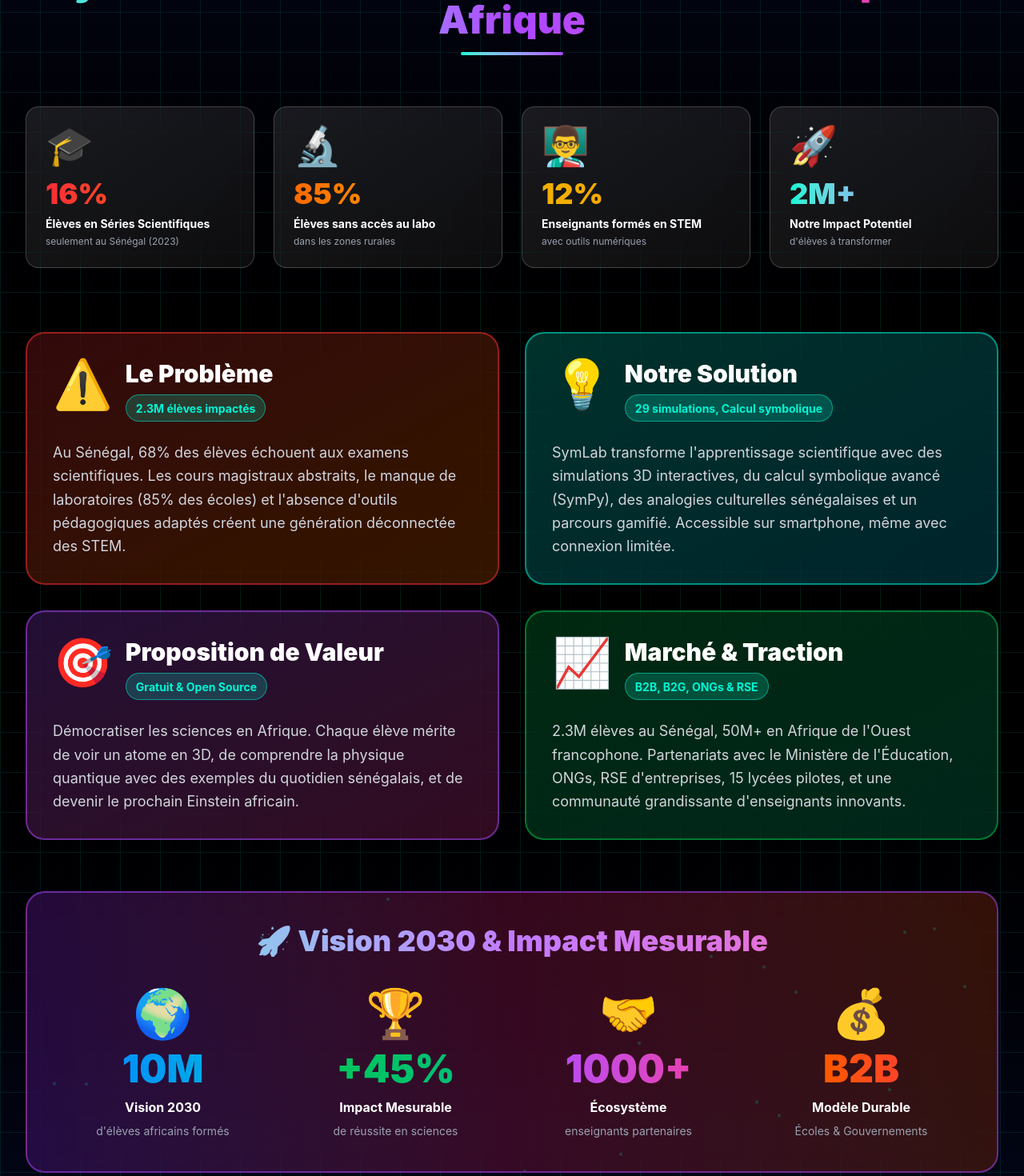
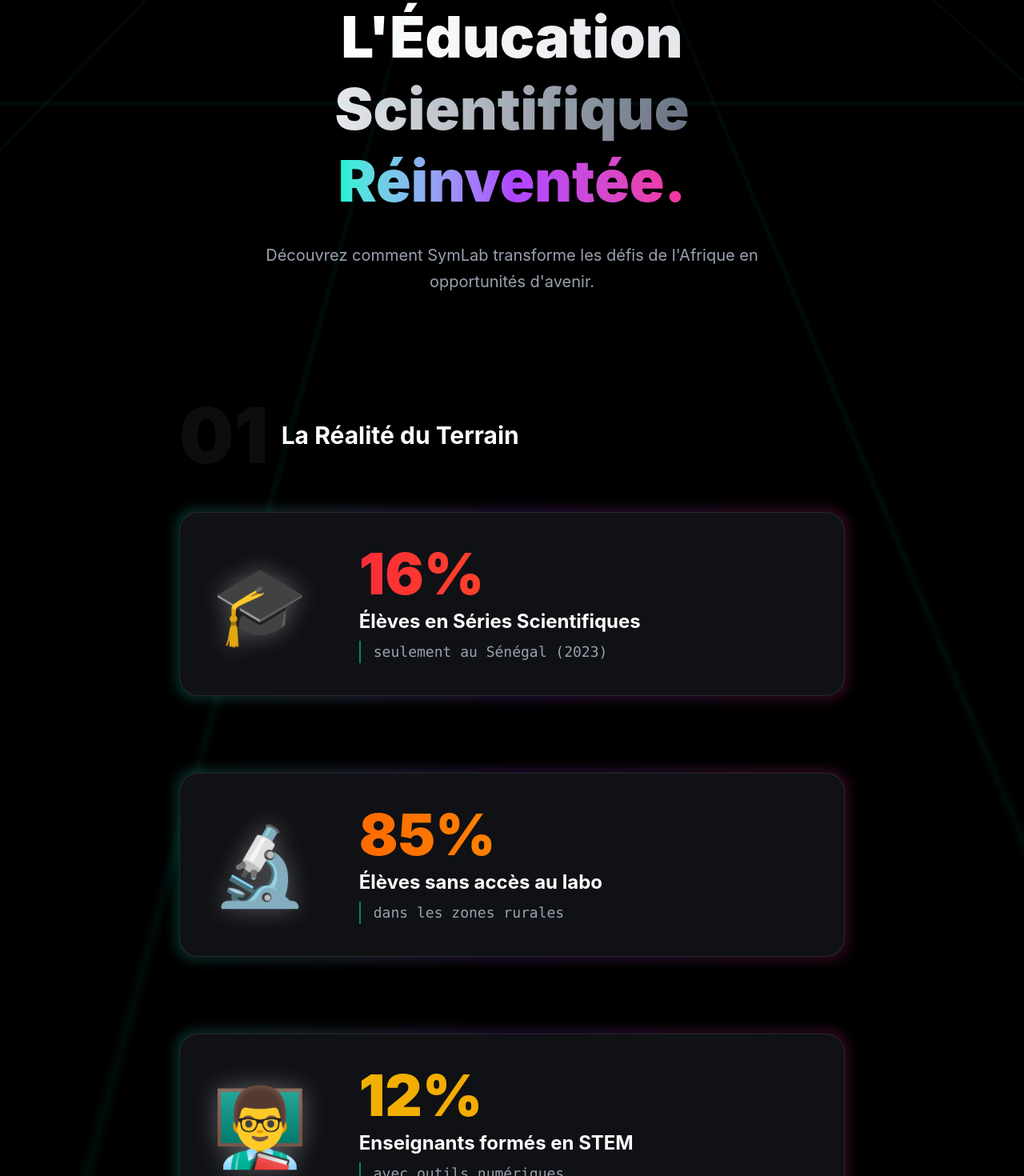
Before and after one commit to symlabsn/SymLab, a Next.js app: page /about in a window 1280 px wide. Shown: the part 1020-2490 px from the top of the page at 80% size. Built offline with nearby package versions, Linux system fonts and the light colour scheme.

Commit message:
Transform Pitch Deck into an immersive vertical scrolling experience with sequential animations

```diff
--- a/src/app/about/page.js
+++ b/src/app/about/page.js
@@ -227,118 +227,147 @@
             </div>
 
 
-            {/* SECTION DÉDIÉE AU PITCH - Affichage Séquentiel */}
-            <div className="relative z-10 bg-gradient-to-b from-slate-950 via-black to-slate-950 py-20 mt-10">
-                {/* Effet de grille futuriste en arrière-plan */}
-                <div className="absolute inset-0 opacity-10">
-                    <div className="absolute inset-0" style={{
-                        backgroundImage: 'linear-gradient(#00F5D4 1px, transparent 1px), linear-gradient(90deg, #00F5D4 1px, transparent 1px)',
-                        backgroundSize: '50px 50px'
+
+            {/* SECTION DÉDIÉE AU PITCH - Expérience Immersive Verticale */}
+            <div className="relative z-10 bg-black py-32 mt-10 overflow-hidden">
+                {/* Arrière-plan dynamique */}
+                <div className="absolute inset-0">
+                    <div className="absolute inset-0 bg-[radial-gradient(circle_at_center,_var(--tw-gradient-stops))] from-purple-900/20 via-black to-black"></div>
+                    <div className="absolute top-0 left-0 w-full h-full" style={{
+                        backgroundImage: 'linear-gradient(rgba(0, 245, 212, 0.05) 1px, transparent 1px), linear-gradient(90deg, rgba(0, 245, 212, 0.05) 1px, transparent 1px)',
+                        backgroundSize: '100px 100px',
+                        transform: 'perspective(500px) rotateX(60deg) translateY(-100px) scale(2)',
+                        transformOrigin: 'top center'
                     }}></div>
                 </div>
 
-                <div className="relative z-10 max-w-7xl mx-auto px-4 sm:px-6 lg:px-8">
-                    {/* Titre de la section pitch */}
-                    <div className="text-center mb-16">
-                        <div className="inline-block px-6 py-2 rounded-full bg-[#00F5D4]/10 border border-[#00F5D4]/30 mb-4">
-                            <span className="text-[#00F5D4] font-bold text-sm">PITCH DECK</span>
+                <div className="relative z-10 max-w-4xl mx-auto px-4 sm:px-6 lg:px-8">
+                    {/* Intro Pitch */}
+                    <div className="text-center mb-32" style={{ animation: 'fadeInUp 1s ease-out' }}>
+                        <div className="inline-flex items-center gap-2 px-4 py-2 rounded-full bg-[#00F5D4]/10 border border-[#00F5D4]/30 mb-6 animate-pulse">
+                            <span className="w-2 h-2 rounded-full bg-[#00F5D4]"></span>
+                            <span className="text-[#00F5D4] font-bold tracking-widest text-xs uppercase">Pitch Deck 2025</span>
                         </div>
-                        <h2 className="text-4xl md:text-5xl font-black mb-4 bg-clip-text text-transparent bg-gradient-to-r from-[#00F5D4] via-purple-500 to-pink-500">
-                            SymLab : L'Avenir de l'Éducation Scientifique en Afrique
+                        <h2 className="text-5xl md:text-7xl font-black mb-8 leading-tight">
+                            <span className="bg-clip-text text-transparent bg-gradient-to-r from-white via-gray-200 to-gray-500">
+                                L'Éducation Scientifique
+                            </span>
+                            <br />
+                            <span className="bg-clip-text text-transparent bg-gradient-to-r from-[#00F5D4] via-purple-500 to-pink-500">
+                                Réinventée.
+                            </span>
                         </h2>
-                        <div className="h-1 w-32 mx-auto bg-gradient-to-r from-[#00F5D4] to-purple-500 rounded-full"></div>
+                        <p className="text-xl text-gray-400 max-w-2xl mx-auto leading-relaxed">
+                            Découvrez comment SymLab transforme les défis de l'Afrique en opportunités d'avenir.
+                        </p>
                     </div>
 
-                    {/* Statistiques avec animation séquentielle */}
-                    <div className="grid grid-cols-2 md:grid-cols-4 gap-6 mb-20">
+                    {/* 1. LES CHIFFRES CLÉS (Vertical) */}
+                    <div className="space-y-24 mb-40">
+                        <div className="flex items-center gap-4 mb-12">
+                            <span className="text-8xl font-black text-white/5">01</span>
+                            <h3 className="text-3xl font-bold text-white">La Réalité du Terrain</h3>
+                        </div>
+
                         {pitchStats.map((stat, index) => (
                             <div
                                 key={index}
-                                className="group p-6 rounded-2xl bg-gradient-to-br from-white/10 to-white/5 border border-white/20 backdrop-blur-xl hover:scale-105 transition-all duration-500 hover:border-[#00F5D4]/50 hover:shadow-lg hover:shadow-[#00F5D4]/20"
-                                style={{
-                                    animation: `fadeInUp 0.6s ease-out ${index * 0.2}s both`
-                                }}
+                                className="relative group"
+                                style={{ animation: `fadeInUp 0.8s ease-out ${index * 0.2}s both` }}
                             >
-                                <div className="text-5xl mb-4 group-hover:scale-125 transition-transform duration-300">{stat.icon}</div>
-                                <div className={`text-4xl font-black bg-gradient-to-r ${stat.color} bg-clip-text text-transparent mb-2`}>
+                                <div className="absolute -inset-1 bg-gradient-to-r from-[#00F5D4] via-purple-500 to-pink-500 rounded-3xl blur opacity-20 group-hover:opacity-50 transition duration-500"></div>
+                                <div className="relative p-10 rounded-3xl bg-[#0F1115] border border-white/10 flex flex-col md:flex-row items-center gap-8 md:gap-16 hover:transform hover:scale-[1.02] transition-all duration-500">
+                                    <div className="text-7xl md:text-8xl group-hover:scale-110 transition-transform duration-500 filter drop-shadow-[0_0_15px_rgba(255,255,255,0.3)]">
+                                        {stat.icon}
+                                    </div>
+                                    <div className="flex-1 text-center md:text-left">
+                                        <div className={`text-6xl md:text-7xl font-black bg-gradient-to-r ${stat.color} bg-clip-text text-transparent mb-2`}>
                                             {stat.value}
                                         </div>
-                                <div className="text-sm font-bold text-white mb-1">{stat.label}</div>
-                                <div className="text-xs text-gray-400">{stat.context}</div>
+                                        <div className="text-2xl font-bold text-white mb-2">{stat.label}</div>
+                                        <div className="text-lg text-gray-400 font-mono border-l-2 border-[#00F5D4]/50 pl-4">
+                                            {stat.context}
+                                        </div>
+                                    </div>
+                                </div>
                             </div>
                         ))}
                     </div>
 
-                    {/* Business Model avec animation séquentielle */}
-                    <div className="grid md:grid-cols-2 gap-8 mb-16">
+                    {/* 2. LE BUSINESS MODEL (Vertical) */}
+                    <div className="space-y-24 mb-40">
+                        <div className="flex items-center gap-4 mb-12">
+                            <span className="text-8xl font-black text-white/5">02</span>
+                            <h3 className="text-3xl font-bold text-white">Notre Stratégie</h3>
+                        </div>
+
                         {businessModel.map((item, index) => (
                             <div
                                 key={index}
-                                className={`group p-8 rounded-3xl bg-gradient-to-br ${item.color} border-2 ${item.borderColor} backdrop-blur-xl hover:scale-105 transition-all duration-500 hover:shadow-2xl`}
-                                style={{
-                                    animation: `slideInFromLeft 0.8s ease-out ${index * 0.3}s both`
-                                }}
+                                className="relative pl-8 md:pl-0"
+                                style={{ animation: `slideInFromRight 0.8s ease-out ${index * 0.2}s both` }}
                             >
-                                <div className="flex items-start gap-4 mb-6">
-                                    <div className="text-6xl group-hover:scale-125 group-hover:rotate-12 transition-all duration-300">{item.icon}</div>
-                                    <div>
-                                        <h3 className="text-3xl font-black text-white mb-2">{item.title}</h3>
-                                        <div className="px-3 py-1 rounded-full bg-[#00F5D4]/20 border border-[#00F5D4]/50 inline-block">
-                                            <span className="text-sm text-[#00F5D4] font-bold">{item.metrics}</span>
+                                {/* Ligne de temps connectrice pour mobile */}
+                                <div className="absolute left-0 top-0 bottom-0 w-1 bg-gradient-to-b from-[#00F5D4] to-purple-500 md:hidden"></div>
+
+                                <div className={`group p-10 rounded-3xl bg-gradient-to-br ${item.color} border border-white/10 backdrop-blur-xl hover:border-[#00F5D4]/50 transition-all duration-500`}>
+                                    <div className="flex flex-col md:flex-row gap-8 items-start">
+                                        <div className="p-4 rounded-2xl bg-black/30 border border-white/10 text-5xl shadow-xl group-hover:scale-110 group-hover:rotate-6 transition-transform duration-500">
+                                            {item.icon}
+                                        </div>
+                                        <div className="flex-1">
+                                            <div className="flex flex-col md:flex-row md:items-center justify-between gap-4 mb-6">
+                                                <h3 className="text-3xl font-black text-white">{item.title}</h3>
+                                                <span className="px-4 py-1.5 rounded-full bg-black/30 border border-white/20 text-[#00F5D4] font-mono text-sm font-bold shadow-inner">
+                                                    {item.metrics}
+                                                </span>
+                                            </div>
+                                            <p className="text-xl text-gray-200 leading-relaxed font-light">
+                                                {item.description}
+                                            </p>
                                         </div>
                                     </div>
                                 </div>
-                                <p className="text-gray-300 leading-relaxed text-lg">{item.description}</p>
                             </div>
                         ))}
                     </div>
 
-                    {/* Vision 2030 avec animation */}
-                    <div
-                        className="p-10 rounded-3xl bg-gradient-to-r from-purple-900/40 via-pink-900/40 to-orange-900/40 border-2 border-purple-500/50 backdrop-blur-xl relative overflow-hidden"
-                        style={{
-                            animation: 'fadeInUp 1s ease-out 1.2s both'
-                        }}
-                    >
-                        {/* Effet de particules */}
-                        <div className="absolute inset-0 opacity-20">
-                            {[...Array(20)].map((_, i) => (
-                                <div
-                                    key={i}
-                                    className="absolute w-1 h-1 bg-[#00F5D4] rounded-full"
-                                    style={{
-                                        left: `${Math.random() * 100}%`,
-                                        top: `${Math.random() * 100}%`,
-                                        animation: `float ${3 + Math.random() * 3}s ease-in-out infinite ${Math.random() * 2}s`
-                                    }}
-                                ></div>
-                            ))}
+                    {/* 3. VISION 2030 (Grand Final) */}
+                    <div className="relative py-20">
+                        <div className="absolute inset-0 bg-gradient-to-b from-transparent via-purple-900/10 to-transparent blur-3xl"></div>
+
+                        <div className="text-center mb-20">
+                            <span className="text-8xl font-black text-white/5 block mb-4">03</span>
+                            <h3 className="text-4xl md:text-5xl font-black text-white mb-6">Vision 2030</h3>
+                            <p className="text-xl text-gray-400">L'impact que nous construisons ensemble</p>
                         </div>
 
-                        <div className="relative z-10">
-                            <h3 className="text-4xl font-black text-center mb-10 bg-clip-text text-transparent bg-gradient-to-r from-[#00F5D4] via-purple-400 to-pink-400">
-                                🚀 Vision 2030 & Impact Mesurable
-                            </h3>
-                            <div className="grid grid-cols-2 md:grid-cols-4 gap-8">
+                        <div className="space-y-8">
                             {visionCards.map((card, index) => (
                                 <div
                                     key={index}
-                                        className="text-center group cursor-pointer"
-                                        style={{
-                                            animation: `bounceIn 0.6s ease-out ${1.5 + index * 0.15}s both`
-                                        }}
+                                    className="group relative overflow-hidden rounded-3xl bg-[#0F1115] border border-white/10 hover:border-[#00F5D4]/50 transition-all duration-500"
+                                    style={{ animation: `fadeInUp 0.8s ease-out ${index * 0.2}s both` }}
                                 >
-                                        <div className="text-6xl mb-4 group-hover:scale-150 transition-transform duration-300">{card.icon}</div>
-                                        <div className={`text-5xl font-black bg-gradient-to-r ${card.gradient} bg-clip-text text-transparent mb-3 group-hover:scale-110 transition-transform`}>
+                                    <div className={`absolute inset-0 bg-gradient-to-r ${card.gradient} opacity-0 group-hover:opacity-10 transition-opacity duration-500`}></div>
+
+                                    <div className="relative p-8 flex items-center justify-between gap-6">
+                                        <div className="flex items-center gap-6">
+                                            <div className="text-5xl group-hover:scale-110 transition-transform duration-300">{card.icon}</div>
+                                            <div>
+                                                <div className="text-lg text-gray-400 group-hover:text-white transition-colors">{card.title}</div>
+                                                <div className="text-sm text-gray-500 group-hover:text-white/80">{card.label}</div>
+                                            </div>
+                                        </div>
+                                        <div className={`text-4xl md:text-5xl font-black bg-gradient-to-r ${card.gradient} bg-clip-text text-transparent group-hover:text-white transition-all`}>
                                             {card.stat}
                                         </div>
-                                        <div className="text-base font-bold text-white mb-2">{card.title}</div>
-                                        <div className="text-sm text-gray-400">{card.label}</div>
+                                    </div>
                                 </div>
                             ))}
                         </div>
                     </div>
-                    </div>
+
                 </div>
             </div>
 
```
Lines whose indentation alone changed are shown as unchanged.
